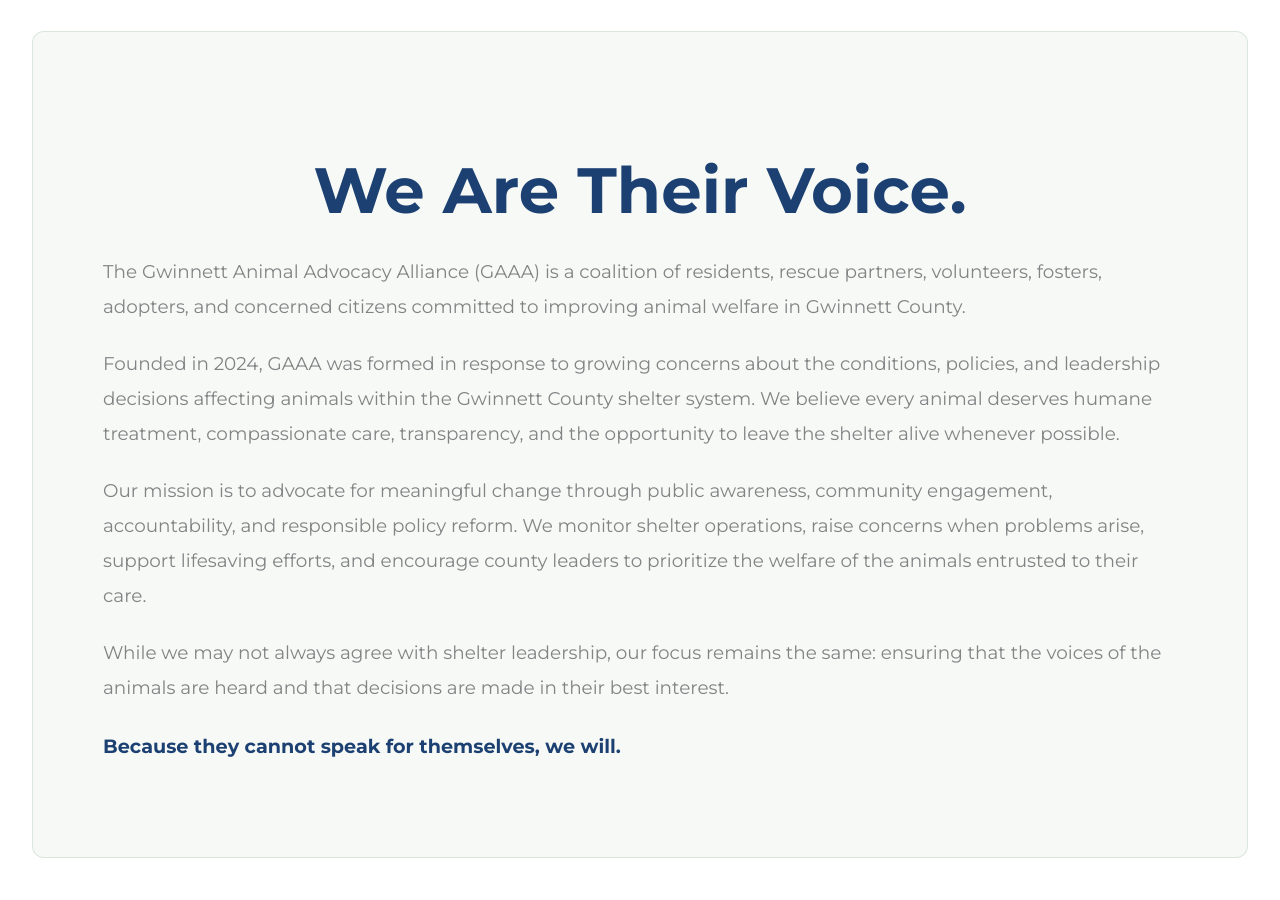
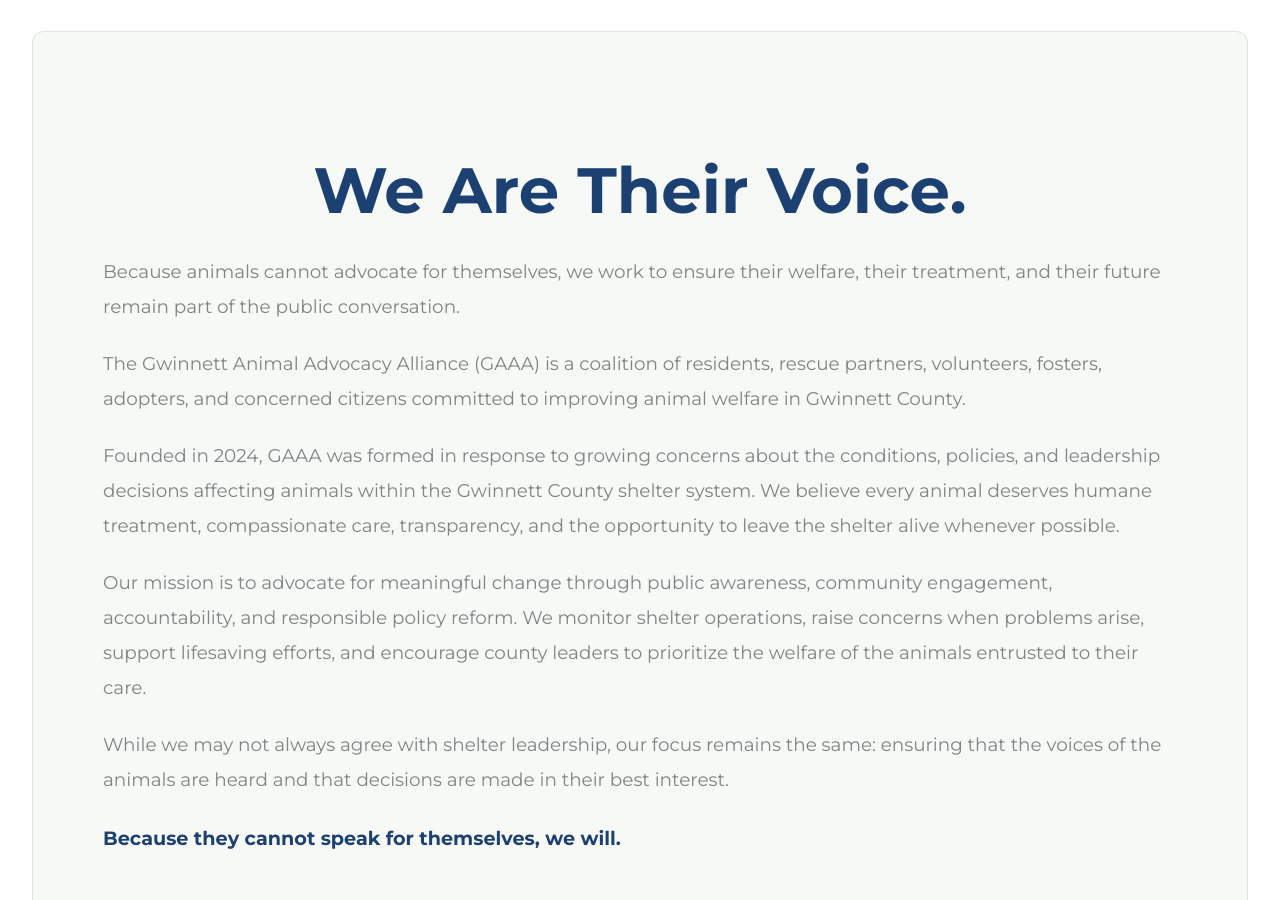
Before and after one commit to whitleybacon/gwinnett-animal-advocacy-alliance, a Jekyll site: the page built from index.html, in a window 1280 px wide and 900 px high, scrolled down 2365 px. Built offline with Jekyll 4.4.1, drawn with Linux system fonts in a browser that asks for light colours.

Commit message:
Update index.html

```diff
--- a/index.html
+++ b/index.html
@@ -226,6 +226,9 @@
     <div class="who-we-are-text">
 
         <h2>We Are Their Voice.</h2>
+         <p class="who-intro">
+Because animals cannot advocate for themselves, we work to ensure their welfare, their treatment, and their future remain part of the public conversation.
+</p>
 
         <p>
             The Gwinnett Animal Advocacy Alliance (GAAA) is a coalition of residents,
```
